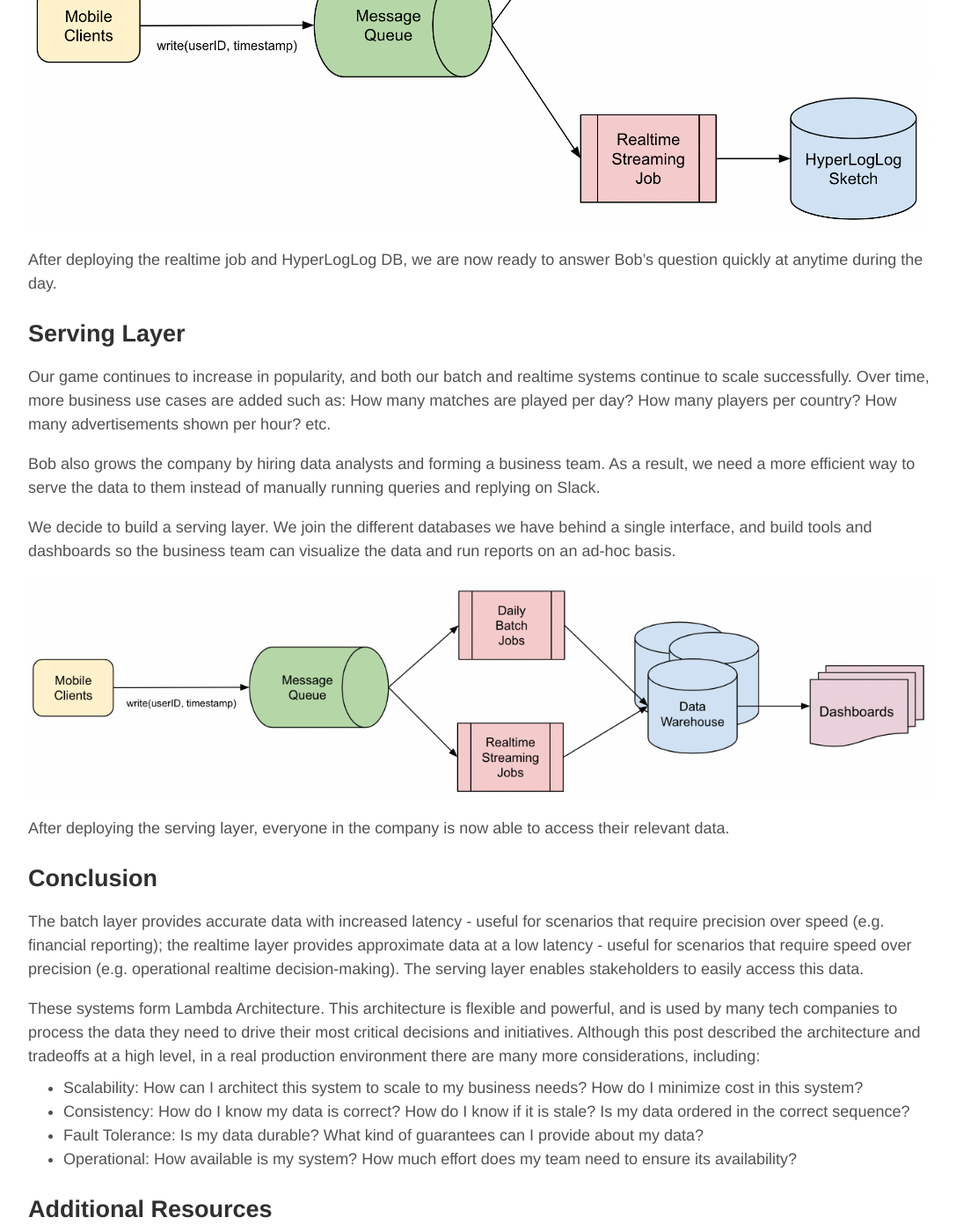
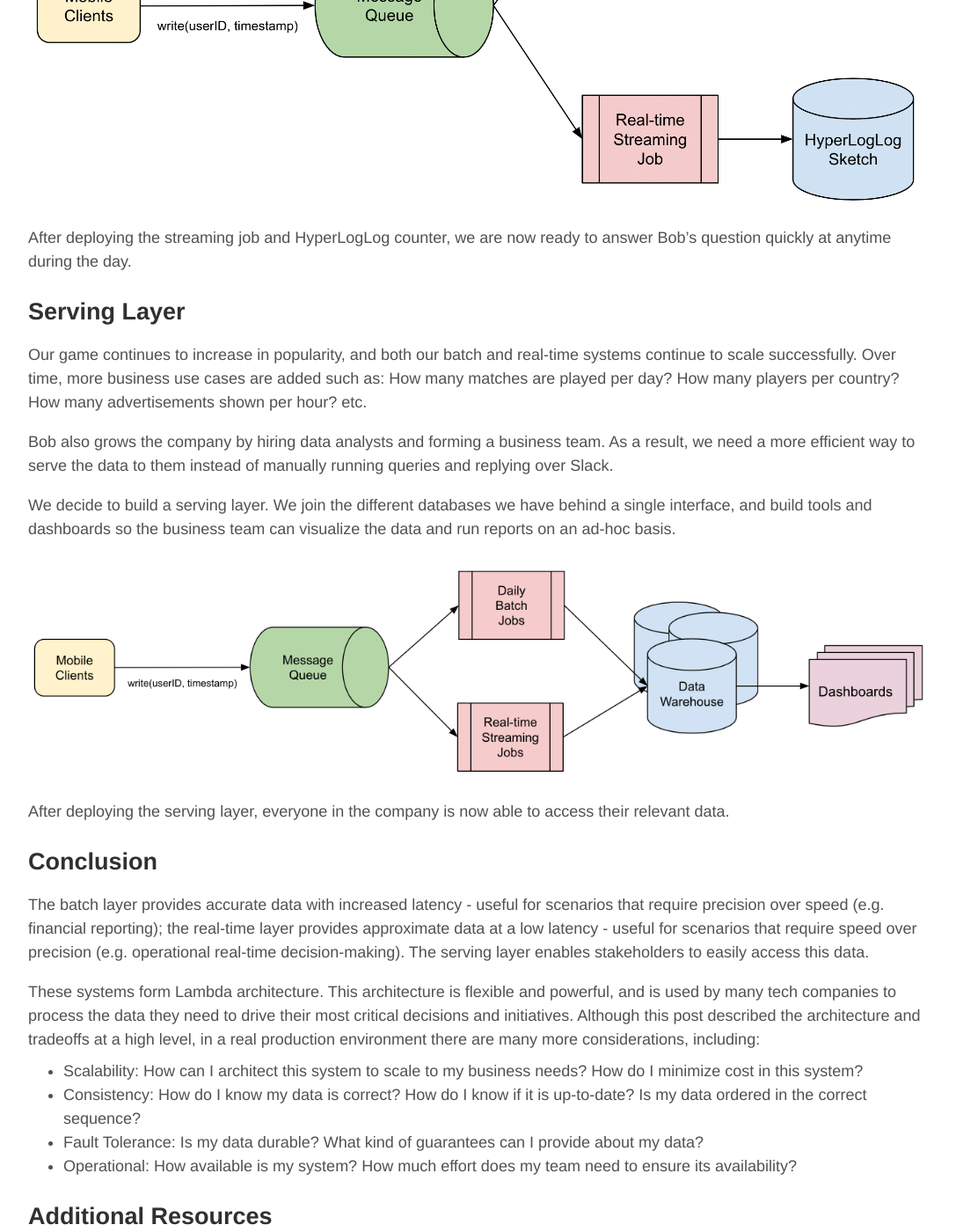
Before and after one commit to rzsun/rzsun.github.io, a Jekyll site: the page built from _posts/2022-07-27-lambda-architecture-a-practical-example.md, in a window 1280 px wide and 1400 px high, scrolled down 3296 px. Shown: the whole window at 88% size, without its empty margins (95-1182 px from the left). Built offline with Jekyll 4.4.1, drawn with Linux system fonts in a browser that asks for light colours; some of the changed text lies outside the part shown.

Commit message:
update lambda architecture post for clarity

````diff
--- a/_posts/2022-07-27-lambda-architecture-a-practical-example.md
+++ b/_posts/2022-07-27-lambda-architecture-a-practical-example.md
@@ -3,7 +3,9 @@
 title: "Lambda Architecture: A Practical Example"
 ---
 
-Many tech companies utilize something called Lambda architecture[^1] as the basis of their data processing infrastructure, which processes data needed to drive their most critical business decisions and initiatives.
+Many tech companies utilize something called Lambda architecture as the basis of their data processing infrastructure, which processes the data needed to drive their most critical business decisions and initiatives.[^1]
+
+[^1]: not to be confused with lambda functions or AWS Lambda/serverless
 
 This post seeks to explain the what, why, and how of Lambda architecture using a practical example.
 
@@ -25,13 +27,13 @@
 WHERE DATE(`timestamp`) = DATE_SUB(CUR_DATE(), INTERVAL 1 DAY)
 ```
 
-###### Note, since a user can open the game multiple times per day, the COUNT DISTINCT is necessary for de-duplication.
+###### Note, a user can open the game multiple times per day, the COUNT DISTINCT is necessary to get the total unique count
 
 Great, the query runs successfully and we reply to Bob - "21,367 players!"
 
-This architecture is initially scalable enough for our relatively small playerbase, and serves our purposes quite well. Slowly however, our game becomes a massive hit and our game explodes in popularity. We gain millions of players worldwide and are very excited about the potential of continued growth.
+This architecture is initially scalable enough for our relatively small player-base. Slowly however, our game becomes a massive hit and explodes in popularity. We gain millions of players worldwide and are very excited about the potential of continued growth.
 
-Unfortunately, our SQL database begins to buckle under the increased load. The CPU spikes to 100% and reliability drops - we begin losing data. To support this load, we consider renting more expensive SQL nodes (vertical scaling) and sharding our database (horizontal scaling). However, we do some back-of-envelope calculations and realize either approach would lead to prohibitively expensive infrastructure costs to support the scale we need.
+Unfortunately, our SQL database begins to buckle under the increased load. The CPU spikes to 100% and reliability drops - we begin losing data. To support this load, we consider renting more powerful SQL nodes (vertical scaling) and sharding our database (horizontal scaling). However, we do some back-of-envelope calculations and realize either approach would lead to prohibitively expensive infrastructure costs to support the scale we need.
 
 We decide to build a more robust alternative.
 
@@ -49,33 +51,33 @@
 
 ![how many players where there yesterday?](/assets/lambda-architecture/yesterday-msg.png)
 
-We check yesterday's job and saw it completed. We query the results and reply to Bob - "20,340,911 players!"
+We check yesterday's job and saw it completed. We query the result and reply to Bob - "20,340,911 players!"
 
 Our system works as expected and the number of players continue to grow, life is good.
 
-## Realtime Layer
+## Real-time Layer
 
 One day, we get a different Slack message from Bob:
 
 ![roughly how many players played today so far?](/assets/lambda-architecture/today-msg.png)
 
-However, we only have the numbers from yesterday. We quickly trigger a manual run of the batch job for today's data. After few hours when the job completes, we reply the number to Bob, who has already ended his workday and is offline.
+However, we only have the numbers from yesterday. We quickly trigger a manual run of the batch job for today's data. After few hours when the job completes, we reply to Bob with the number. However, Bob has already ended his workday and is offline.
 
-To handle future questions like this quickly, we decide to build a realtime system. We briefly reconsider our previous design of writing directly to the SQL DB which we can quickly query, but remember the scaling constraints. We also consider running the batch job every minute to always have up-to-date data, but the batch job is expensive and we can only afford a few runs per a day.
+To be able to handle future questions like this quickly, we decide to build a real-time system. We briefly reconsider our previous design of a SQL DB which can be quickly queried, but remember the scaling constraints. We also consider running the batch job every few minutes to always have up-to-date data, but the batch job is expensive and we can only afford a few runs per a day.
 
-We recall learning about data streaming and how it can be used to handle realtime data, and decide to build a streaming job. We set up our streaming job, and add it as an additional consumer to our message queue where it constantly fetches the latest user IDs from the queue.
+We recall learning about data streaming and how it can be used to handle real-time data, and decide to build a streaming job. We set up our streaming job, and add it as an additional consumer to our message queue where it constantly fetches the latest user IDs from the queue.
 
-We consider outputting the streaming job as to a set of unique user IDs to keep track of the distinct count, but that would require memory proportional to the number of players - too expensive. Since Bob is fine with just a rough number in realtime, we decide to use a probabilistic cardinality counter, such as [HyperLogLog](https://en.wikipedia.org/wiki/HyperLogLog) which can approximate the number of uniques to a high degree of accuracy at a fraction of the memory footprint.
+We consider outputting the streaming job as to a set of unique user IDs to keep track of the distinct count, but that would require memory proportional to the number of players - too expensive. Since Bob is fine with just a rough number in real-time, we decide to use a probabilistic cardinality counter, such as [HyperLogLog](https://en.wikipedia.org/wiki/HyperLogLog) which can approximate the number of uniques to a high degree of accuracy at a fraction of the memory footprint.
 
 ![streaming](/assets/lambda-architecture/streaming.png)
 
-After deploying the realtime job and HyperLogLog DB, we are now ready to answer Bob's question quickly at anytime during the day.
+After deploying the streaming job and HyperLogLog counter, we are now ready to answer Bob's question quickly at anytime during the day.
 
 ## Serving Layer
 
-Our game continues to increase in popularity, and both our batch and realtime systems continue to scale successfully. Over time, more business use cases are added such as: How many matches are played per day? How many players per country? How many advertisements shown per hour? etc.
+Our game continues to increase in popularity, and both our batch and real-time systems continue to scale successfully. Over time, more business use cases are added such as: How many matches are played per day? How many players per country? How many advertisements shown per hour? etc.
 
-Bob also grows the company by hiring data analysts and forming a business team. As a result, we need a more efficient way to serve the data to them instead of manually running queries and replying on Slack.
+Bob also grows the company by hiring data analysts and forming a business team. As a result, we need a more efficient way to serve the data to them instead of manually running queries and replying over Slack.
 
 We decide to build a serving layer. We join the different databases we have behind a single interface, and build tools and dashboards so the business team can visualize the data and run reports on an ad-hoc basis.
 
@@ -85,19 +87,18 @@
 
 ## Conclusion
 
-The batch layer provides accurate data with increased latency - useful for scenarios that require precision over speed (e.g. financial reporting); the realtime layer provides approximate data at a low latency - useful for scenarios that require speed over precision (e.g. operational realtime decision-making). The serving layer enables stakeholders to easily access this data.
+The batch layer provides accurate data with increased latency - useful for scenarios that require precision over speed (e.g. financial reporting); the real-time layer provides approximate data at a low latency - useful for scenarios that require speed over precision (e.g. operational real-time decision-making). The serving layer enables stakeholders to easily access this data.
 
-These systems form Lambda Architecture. This architecture is flexible and powerful, and is used by many tech companies to process the data they need to drive their most critical decisions and initiatives. Although this post described the architecture and tradeoffs at a high level, in a real production environment there are many more considerations, including:
+These systems form Lambda architecture. This architecture is flexible and powerful, and is used by many tech companies to process the data they need to drive their most critical decisions and initiatives. Although this post described the architecture and tradeoffs at a high level, in a real production environment there are many more considerations, including:
 
 - Scalability: How can I architect this system to scale to my business needs? How do I minimize cost in this system?
-- Consistency: How do I know my data is correct? How do I know if it is stale? Is my data ordered in the correct sequence?
+- Consistency: How do I know my data is correct? How do I know if it is up-to-date? Is my data ordered in the correct sequence?
 - Fault Tolerance: Is my data durable? What kind of guarantees can I provide about my data?
 - Operational: How available is my system? How much effort does my team need to ensure its availability?
 
 ## Additional Resources
 
 - https://en.wikipedia.org/wiki/Lambda_architecture
+- https://en.wikipedia.org/wiki/MapReduce
 - https://databricks.com/glossary/lambda-architecture
 - https://www.confluent.io/learn/batch-vs-real-time-data-processing/
-
-[^1]: not to be confused with serverless functions such as AWS Lambda
````
Also changed, not shown: other parts of _posts/2022-07-27-lambda-architecture-a-practical-example.md (+2 -2 lines), assets/lambda-architecture/lambda.png, assets/lambda-architecture/streaming.png.
